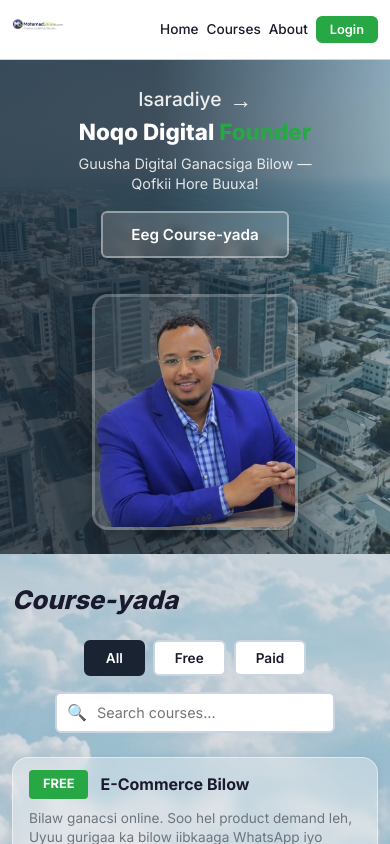
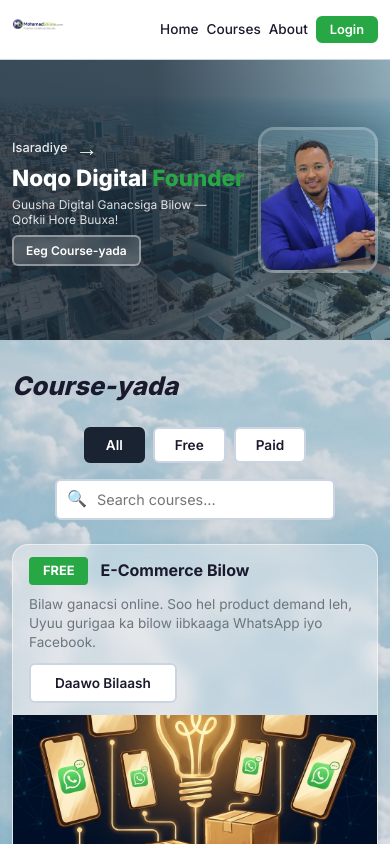
Before and after one commit to soomarcode/mohamedshiine1, a React (Vite) app: page / in a window 390 px wide. Shown: the top 844 px of the page. Built offline with nearby package versions, Linux system fonts and the light colour scheme.

Commit message:
Optimize-mobile-hero-row-layout

```diff
--- a/src/index.css
+++ b/src/index.css
@@ -532,33 +532,60 @@
   }
 
   .hero-content {
-    flex-direction: column;
-    text-align: center;
-    padding: 24px 16px;
-    gap: 20px;
+    flex-direction: row;
+    /* Side-by-side row layout */
+    text-align: left;
+    padding: 12px 12px;
+    gap: 12px;
+    align-items: center;
+    min-height: auto;
   }
 
   .hero-text {
-    max-width: 100%;
-    margin-bottom: 16px;
+    flex: 1;
+    margin-bottom: 0;
   }
 
   /* ... keep rest of responsive logic ... */
   .hero-text .hero-subtitle {
-    justify-content: center;
+    justify-content: flex-start;
+    font-size: 0.8rem;
+    margin-bottom: 4px;
   }
 
   .hero-text h1 {
-    font-size: 1.6rem;
+    font-size: 1.1rem;
+    margin-bottom: 6px;
+    line-height: 1.1;
+  }
+
+  .hero-text p {
+    font-size: 0.75rem;
+    margin-bottom: 8px;
+    line-height: 1.25;
+    display: -webkit-box;
+    -webkit-line-clamp: 3;
+    -webkit-box-orient: vertical;
+    overflow: hidden;
   }
 
   .btn-cta {
-    margin: 0 auto;
+    margin: 0;
+    padding: 6px 12px;
+    font-size: 0.75rem;
+  }
+
+  .hero-image {
+    width: 35%;
+    max-width: 120px;
   }
 
   .hero-image img {
-    width: 200px;
-    height: 230px;
+    width: 100%;
+    height: 140px;
+    /* Small image height */
+    border-radius: 6px;
+    object-position: top;
   }
 
   .courses-section {
```
